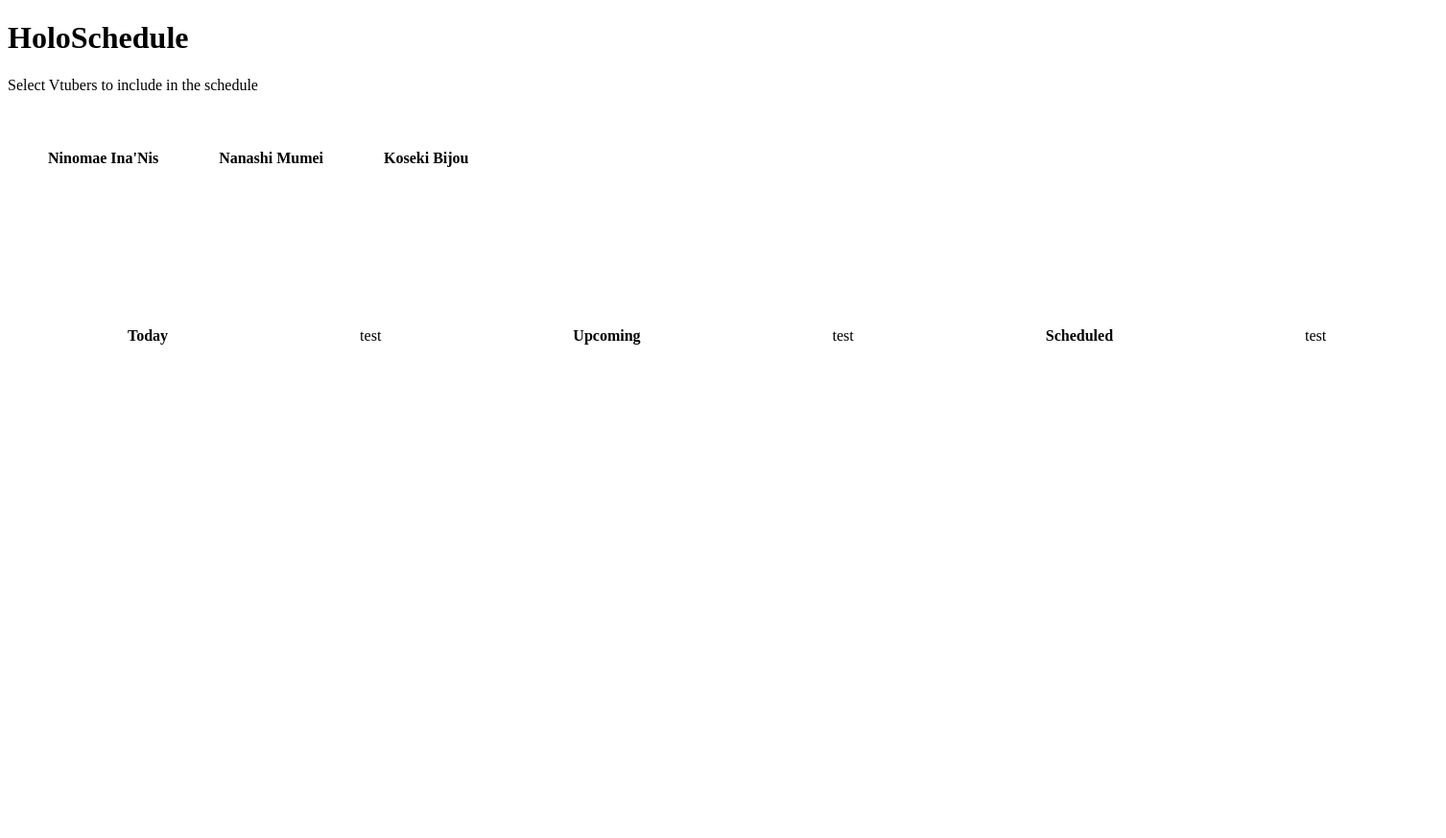
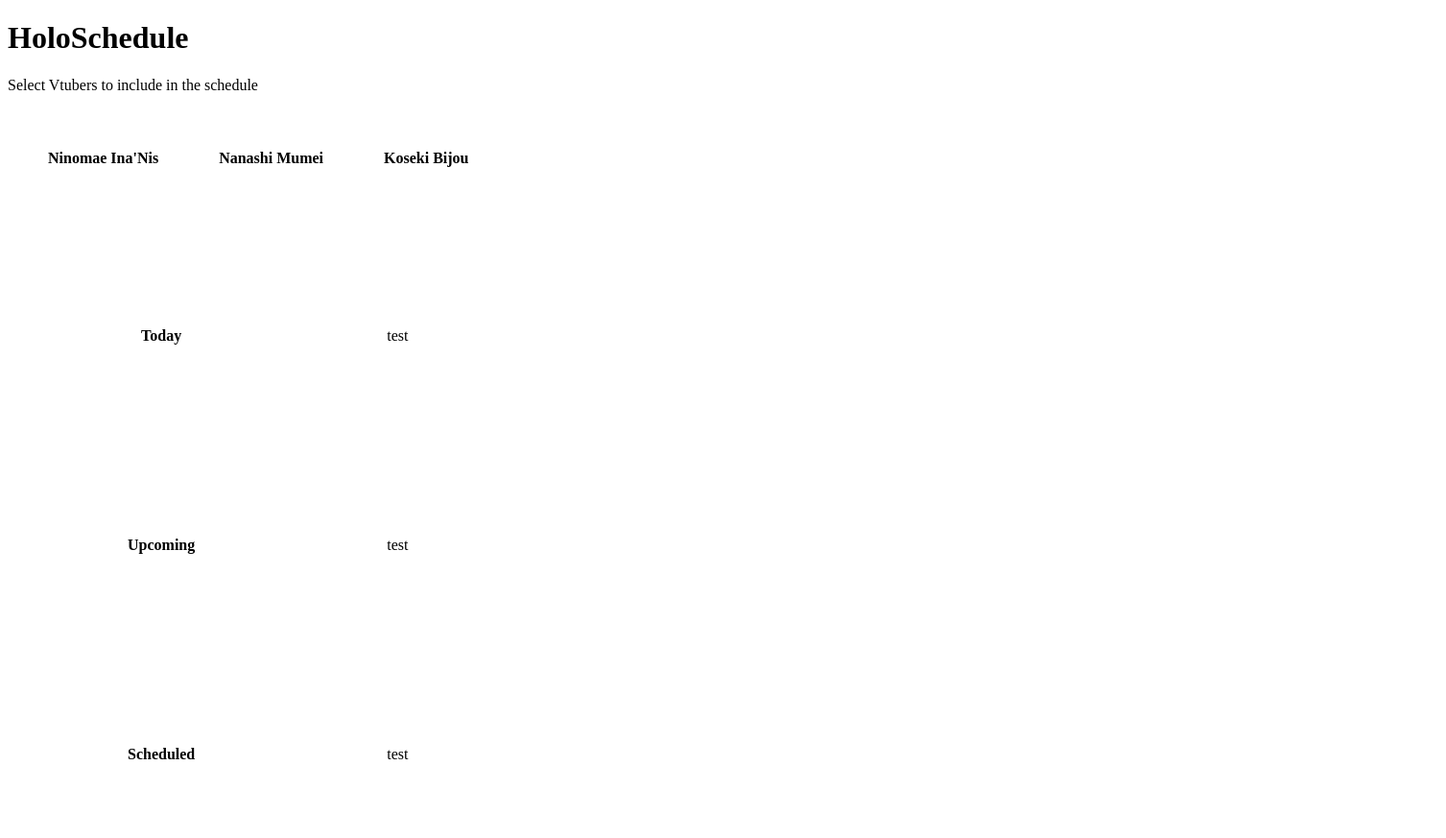
Before and after one commit to Penguin-cyber/Penguin-cyber.github.io, a plain HTML site: page index.html in a window 1280 px wide. Shown: the whole page at 96% size, 1507 px wide, since content can reach past the window. Before the commit the page ends 800 px from the top, so only its background shows below. Drawn offline with Linux system fonts and the light colour scheme.

Commit message:
Update index.html

```diff
--- a/index.html
+++ b/index.html
@@ -26,17 +26,21 @@
                     Today
                 </th>
                 <td>test</td>
+            </tr>
+            <tr>
                 <th>
                     Upcoming
                 </th>
                 <td>
                     test <br>
                 </td>
+            </tr>
+            <tr>
                 <th>
                     Scheduled
                 </th>
                 <td>test</td>
-            <tr>
+            </tr>
         <thead>
         <tbody>
         </tbody>
```
